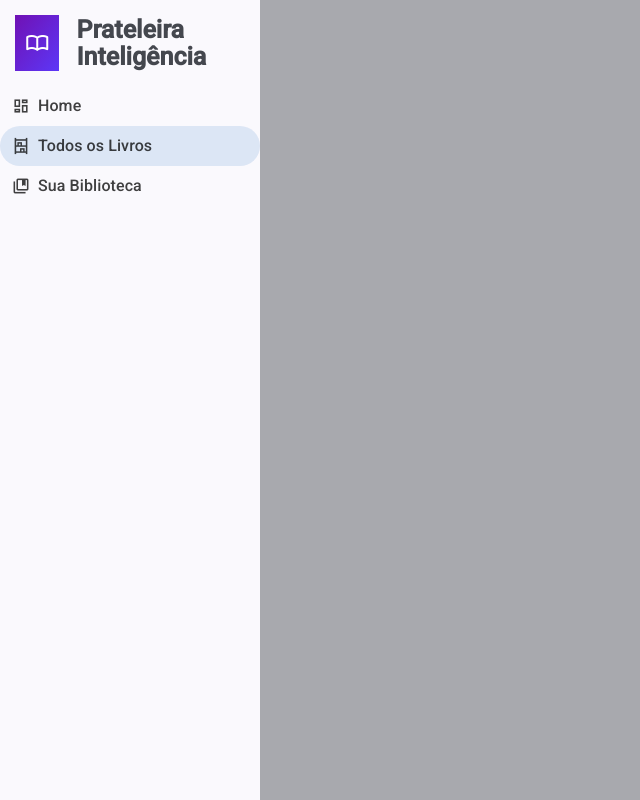
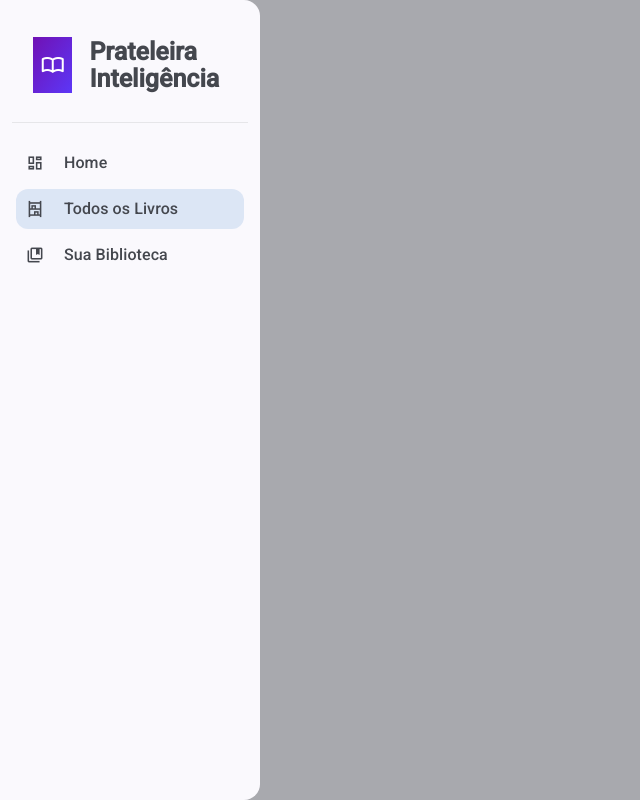
Before and after one commit to LuizBuarqueDev/Prateleira-Inteligente-Frontend-2.0v, an Angular app in the folder Prateleira-Inteligente-Frontend-2.0v/: page / in a window 1280 px wide. Both pictures are taken after a click on the button "chevron_right". Shown: the whole page, without its empty margins (0-640 px from the left). Built offline with nearby package versions, Linux system fonts and the light colour scheme.

Commit message:
style: update sidenav styles and adjust mat-icon font-family for consistency

```diff
--- a/Prateleira-Inteligente-Frontend-2.0v/src/app/shared/layout/sidebar/sidenav.scss
+++ b/Prateleira-Inteligente-Frontend-2.0v/src/app/shared/layout/sidebar/sidenav.scss
@@ -4,30 +4,59 @@
 
 .sidenav {
   width: 260px;
-  border-radius: 0;
+  padding: 12px;
 }
 
+.sidenav-header {
+  padding: 10px 6px 14px;
+  margin-bottom: 10px;
+  border-bottom: 1px solid rgba(0, 0, 0, 0.08);
+}
+
+.menu {
+  display: flex;
+  flex-direction: column;
+  gap: 6px;
+  padding: 10px 4px;
+
+  .btn {
+    display: flex;
+    gap: 12px;
+    justify-content: flex-start;
+
+    width: 100%;
+    padding: 12px 14px;
+
+    font-size: 16px;
+    font-weight: 500;
+
+    border-radius: 12px;
+
+    color: var(--dark)
+
+    mat-icon {
+      color: currentColor;
+    }
+
+    &:hover {
+      background: rgba(0, 0, 0, 0.06);
+    }
+
+    &.active {
+      background: var(--gradient-1);
+      color: var(--light);
+    }
+  }
+}
+
+/* botão flutuante */
 .sidenav-handle {
   position: fixed;
-  left: 0;
+  left: 10px;
   top: 50%;
   transform: translateY(-50%);
   z-index: 1001;
+
+  background: var(--gradient-1);
+  color: var(--light );
 }
-
-.btn {
-  padding: 10px;
-  width: 100%;
-  justify-content: flex-start;
-  padding: 12px 16px;
-  font-size: 16px;
-  text-transform: none;
-  text-decoration: none;
-}
-.menu .btn {
-  color: rgba(0, 0, 0, 0.75);
-
-  mat-icon {
-    color: currentColor !important;
-  }
-}
--- a/Prateleira-Inteligente-Frontend-2.0v/src/styles.scss
+++ b/Prateleira-Inteligente-Frontend-2.0v/src/styles.scss
@@ -20,7 +20,7 @@ html {
 }
 
 mat-icon {
-  font-family: 'Material Symbols Outlined' !important;
+  font-family: 'Material Symbols Outlined';
   font-variation-settings: 'FILL' 0;
 }
 
```
